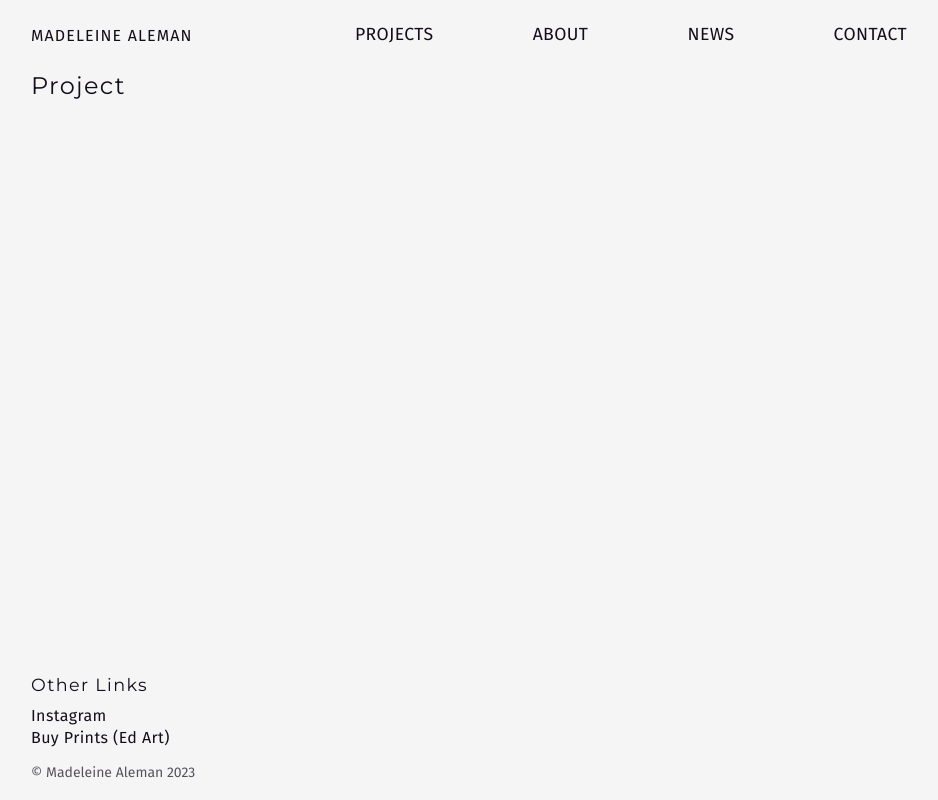
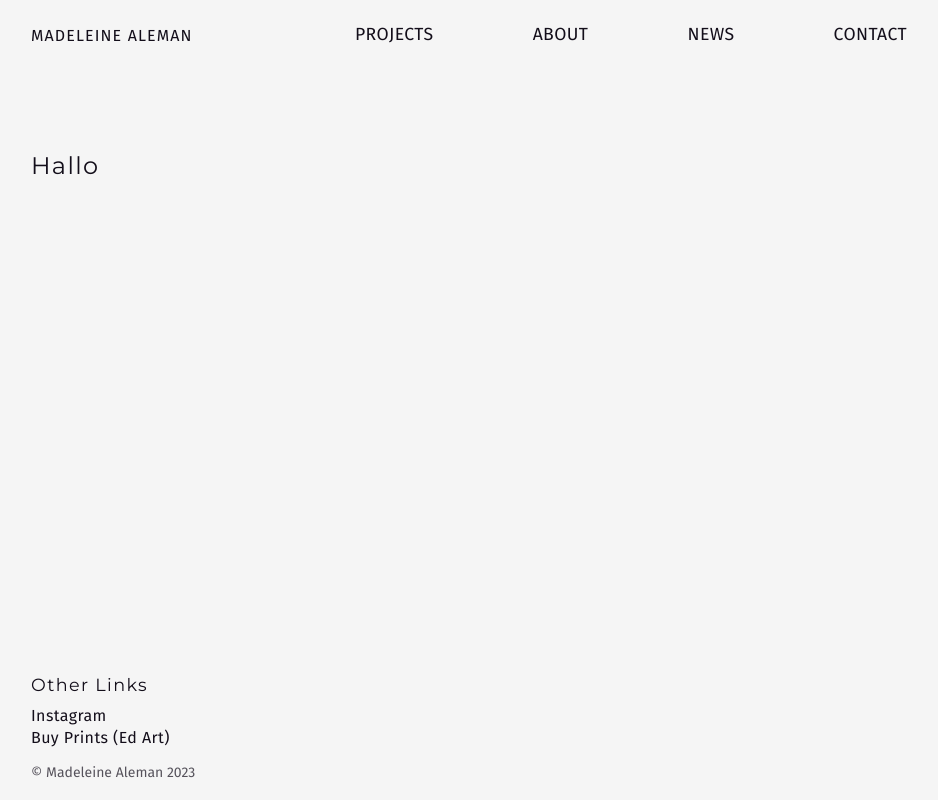
Before and after one commit to islandskan/WIP-aleman-portfolio, a Next.js app in the folder client/: page /projects/1 in a window 1280 px wide. Shown: the whole page, without its empty margins (159-1097 px from the left). Built offline with nearby package versions, Linux system fonts and the light colour scheme.

Commit message:
add initial markup for slug

```diff
--- a/client/src/pages/projects/[slug].js
+++ b/client/src/pages/projects/[slug].js
@@ -1,8 +1,10 @@
+import { MetaData } from '../../components/MetaData';
 function Project() {
     return (
         <>
-            <div>
-                <h2>Project</h2>
+            <MetaData page='Single Project' />
+            <div className='container'>
+                <h2>Hallo</h2>
             </div>
         </>
     );
```
